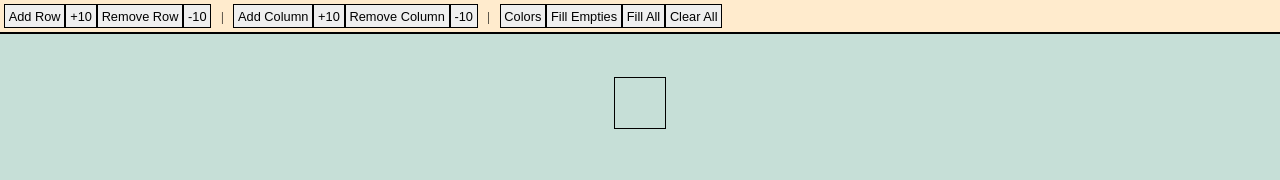
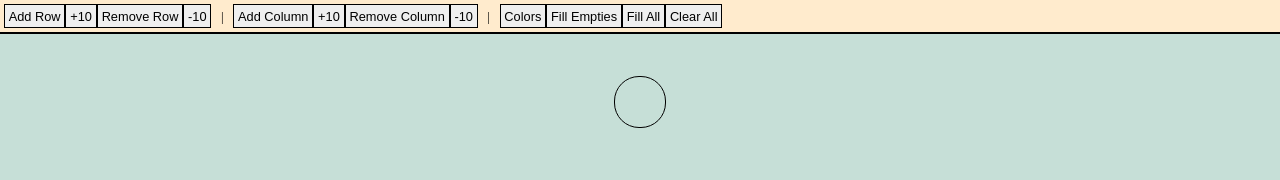
Before and after one commit to zxin1007/Assignment-8, a React (Create React App) app in the folder dom-3/: page / in a window 1280 px wide. Both pictures are taken after a click on the button "Add Row". Shown: the top 180 px of the page. Built offline with nearby package versions, Linux system fonts and the light colour scheme.

Commit message:
changed the way that the boxes look

```diff
--- a/dom-3/src/index.css
+++ b/dom-3/src/index.css
@@ -43,13 +43,13 @@ header {
   flex-direction: column;
   justify-content: center;
   margin-top: 50px;
+  border: 1px black solid;
+  border-radius: 25px;
 }
 
 .box{
   height: 50px;
   width: 50px;
-  border: 1px black solid;
-  margin: 1px 1px;
 }
 
 .box:hover {
```
